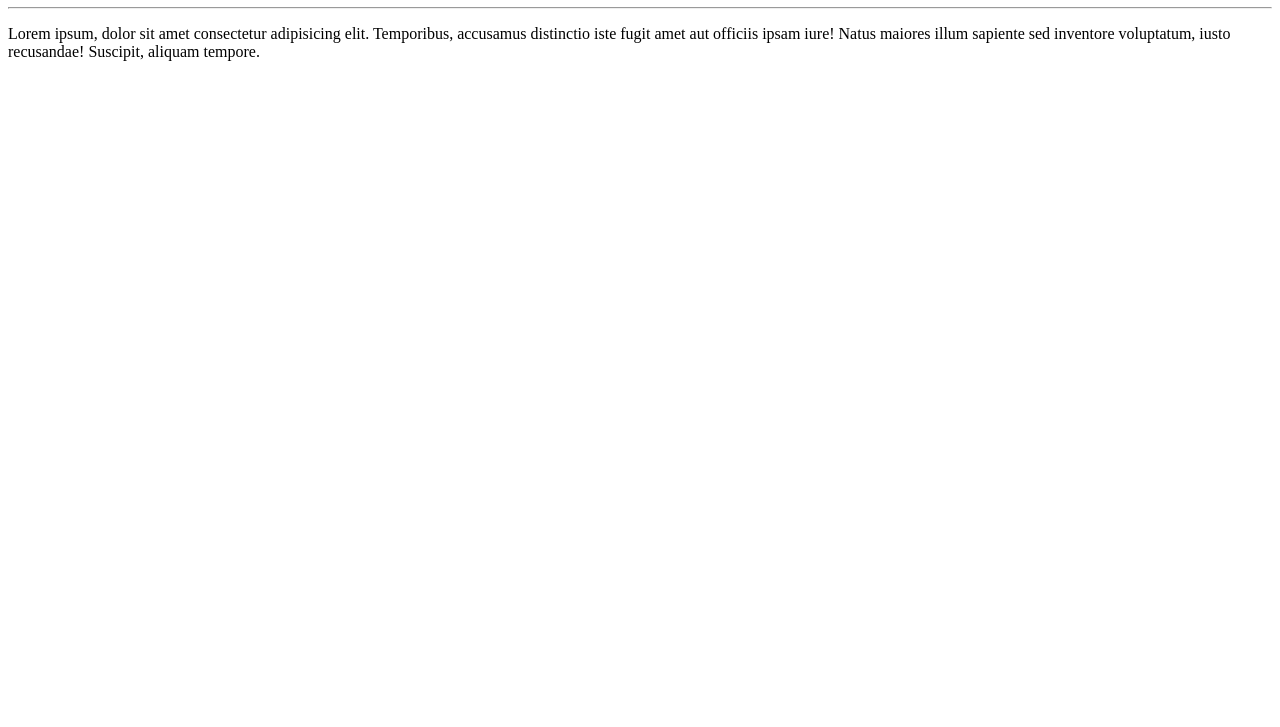
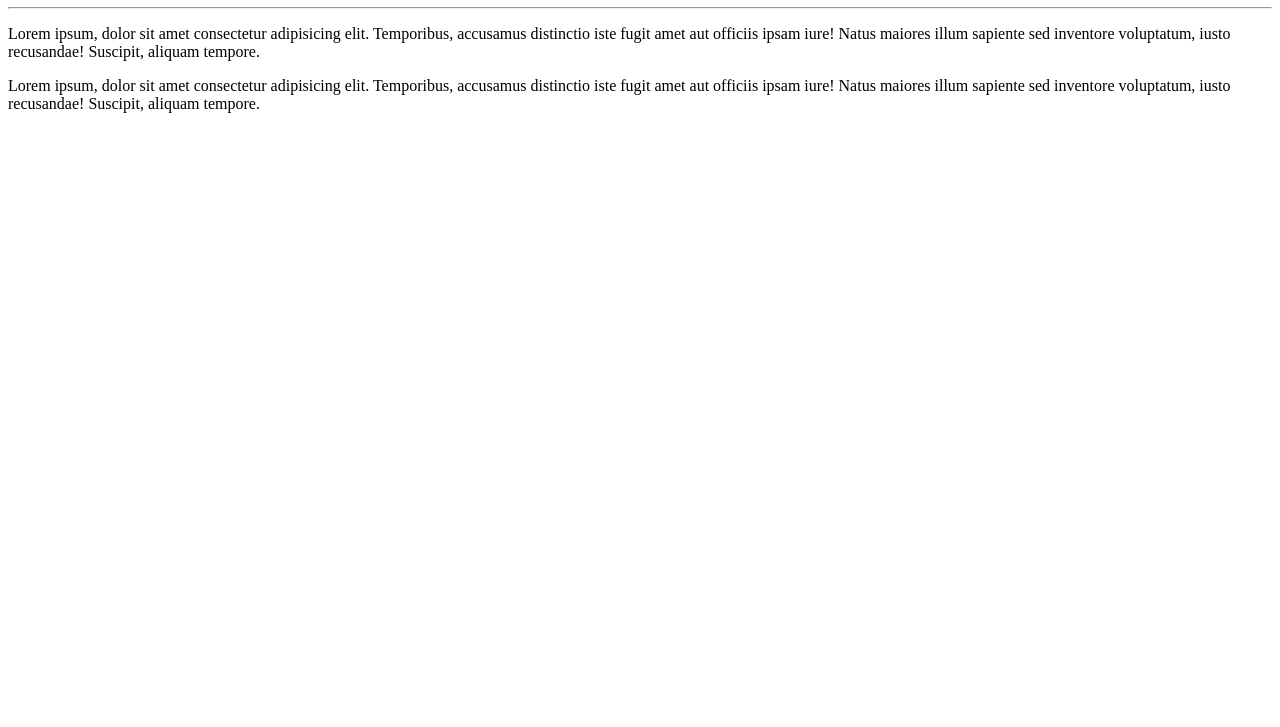
Before and after one commit to FranckSouza/Meus-Repositorios, a plain HTML site: page meu primeiro site/index.html in a window 1280 px wide. Shown: the part 73-800 px from the top of the page. Drawn offline with Linux system fonts and the light colour scheme.

Commit message:
Update index.html

```diff
--- a/meu primeiro site/index.html
+++ b/meu primeiro site/index.html
@@ -22,7 +22,9 @@
 
 
 
-
+<p>
+    Lorem ipsum, dolor sit amet consectetur adipisicing elit. Temporibus, accusamus distinctio iste fugit amet aut officiis ipsam iure! Natus maiores illum sapiente sed inventore voluptatum, iusto recusandae! Suscipit, aliquam tempore.
+</p>
 
 
 
```
